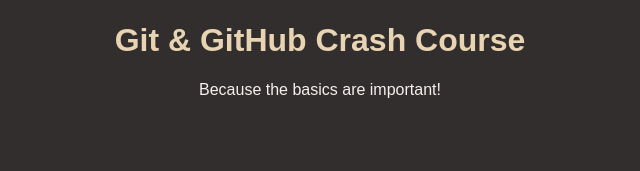
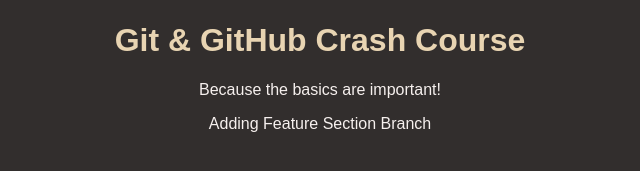
Before and after one commit to madhu315/test, a plain HTML site: page index.html in a window 1280 px wide. Shown: the part 147-318 px from the top of the page, without its empty margins (320-960 px from the left). Drawn offline with Linux system fonts and the light colour scheme.

Commit message:
added paragraph

```diff
--- a/index.html
+++ b/index.html
@@ -11,5 +11,6 @@
     <img id="logo" src="logo.png" alt="A logo that contains the word 'Git'" />
     <h1>Git & GitHub Crash Course</h1>
     <p>Because the basics are important!</p>
+    <p>Adding Feature Section Branch</p>
   </body>
 </html>
```
